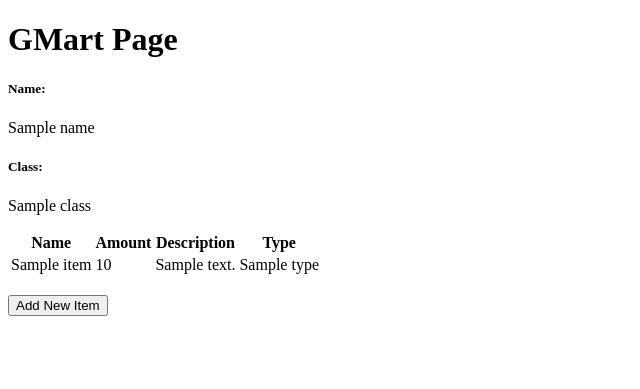
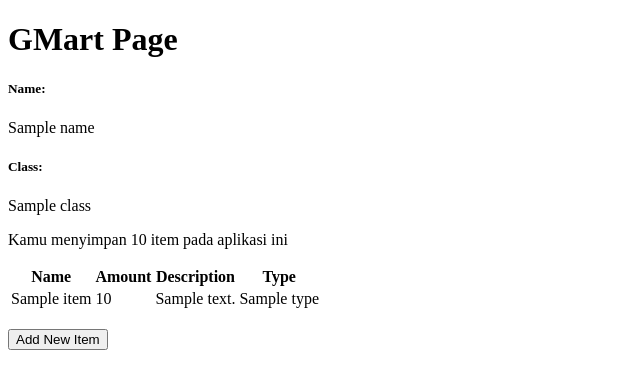
Before and after one commit to RafGhan/GMart, a Django app: template main/templates/main.html in a window 1280 px wide. Shown: the top 389 px of the page, without its empty margins (0-640 px from the left). Run offline with Django 3.2, Linux system fonts and the light colour scheme; the template is opened without the code that fills it: most values are stand-ins (such as "Sample title", 1, 10 or a date in 2020).

Commit message:
Update Tugas 3

```diff
--- a/main/templates/main.html
+++ b/main/templates/main.html
@@ -8,6 +8,9 @@
 
     <h5>Class:</h5>
     <p>{{class}}</p>
+
+    <p>Kamu menyimpan {{ jumlah_item }} item pada aplikasi ini </p>
+
     <table>
         <tr>
             <th>Name</th>
@@ -16,7 +19,7 @@
             <th>Type</th>
         </tr>
 
-        {% comment %} Berikut cara memperlihatkan data produk di bawah baris ini {% endcomment %}
+        {% comment %} Berikut cara memperlihatkan data item di bawah baris ini {% endcomment %}
 
         {% for item in items %}
             <tr>
@@ -30,7 +33,7 @@
 
     <br />
 
-    <a href="{% url 'main:create_product' %}">
+    <a href="{% url 'main:create_item' %}">
         <button>
             Add New Item
         </button>
--- a/main/urls.py
+++ b/main/urls.py
@@ -1,11 +1,11 @@
 from django.urls import path
-from main.views import show_main,  create_product, show_xml, show_json, show_xml_by_id, show_json_by_id
+from main.views import show_main,  create_item, show_xml, show_json, show_xml_by_id, show_json_by_id
 
 app_name = 'main'
 
 urlpatterns = [
     path('', show_main, name='show_main'),
-    path('create-product', create_product, name='create_product'),
+    path('create-item', create_item, name='create_item'),
     path('xml/', show_xml, name='show_xml'),
     path('json/', show_json, name='show_json'),
     path('xml/<int:id>/', show_xml_by_id, name='show_xml_by_id'),
```
Also changed, not shown: main/views.py (+4 -3 lines), README.md, image-1.png (added), image-2.png (added), image.png (added), main/migrations/0002_item_delete_product.py (added).
